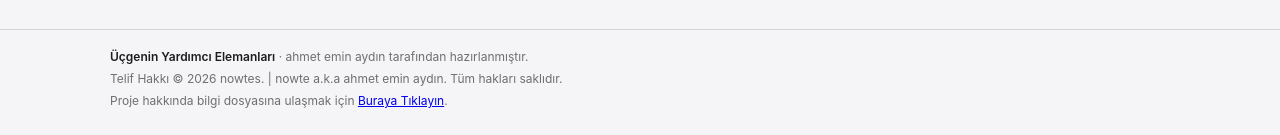
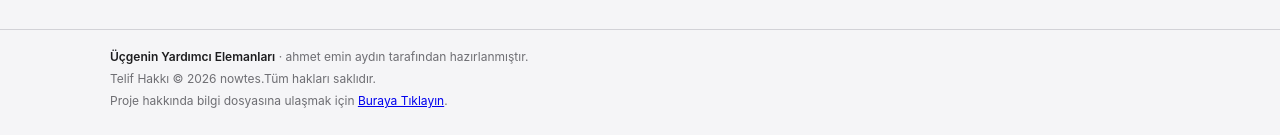
Before and after one commit to nowte/math-application, a plain HTML site: page index.html in a window 1280 px wide. Shown: the part 1707-1842 px from the top of the page. Drawn offline with Linux system fonts and the light colour scheme.

Commit message:
Update index.html

```diff
--- a/index.html
+++ b/index.html
@@ -201,7 +201,7 @@ body.pres .pclose{font-size:calc(14px*var(--pz,1))}
     </div>
   </div>
 </div>
-<footer class="ft"><div class="ftin"><p><b>Üçgenin Yardımcı Elemanları</b> · ahmet emin aydın tarafından hazırlanmıştır.</p><p>Telif Hakkı © 2026 nowtes. | nowte a.k.a ahmet emin aydın. Tüm hakları saklıdır.</p><p>Proje hakkında bilgi dosyasına ulaşmak için <a href="https://github.com/nowte/math-application/tree/main">Buraya Tıklayın</a>.</p></div></footer>
+<footer class="ft"><div class="ftin"><p><b>Üçgenin Yardımcı Elemanları</b> · ahmet emin aydın tarafından hazırlanmıştır.</p><p>Telif Hakkı © 2026 nowtes.Tüm hakları saklıdır.</p><p>Proje hakkında bilgi dosyasına ulaşmak için <a href="https://github.com/nowte/math-application/tree/main">Buraya Tıklayın</a>.</p></div></footer>
 <script>
 const $=s=>document.querySelector(s);
 const U=40;const mqN=matchMedia('(max-width:600px)');let W=mqN.matches?400:640,H=mqN.matches?440:460;
```
